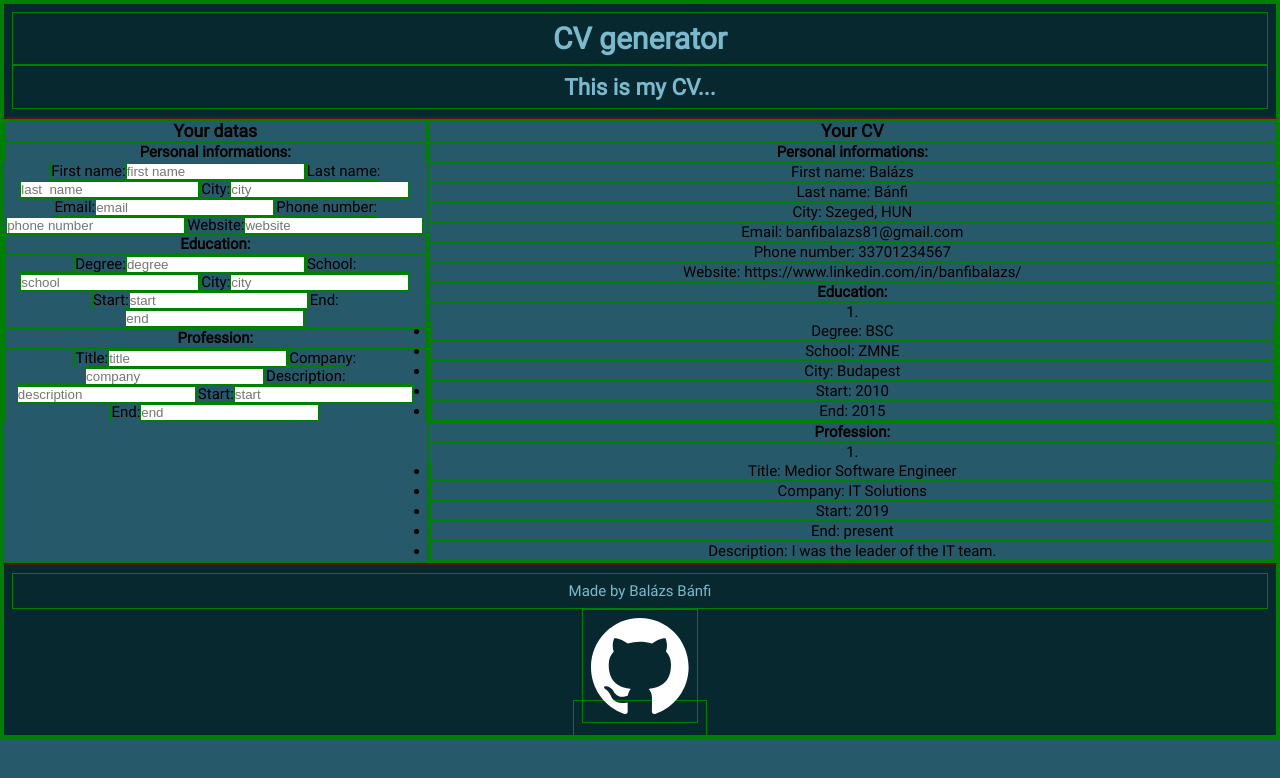
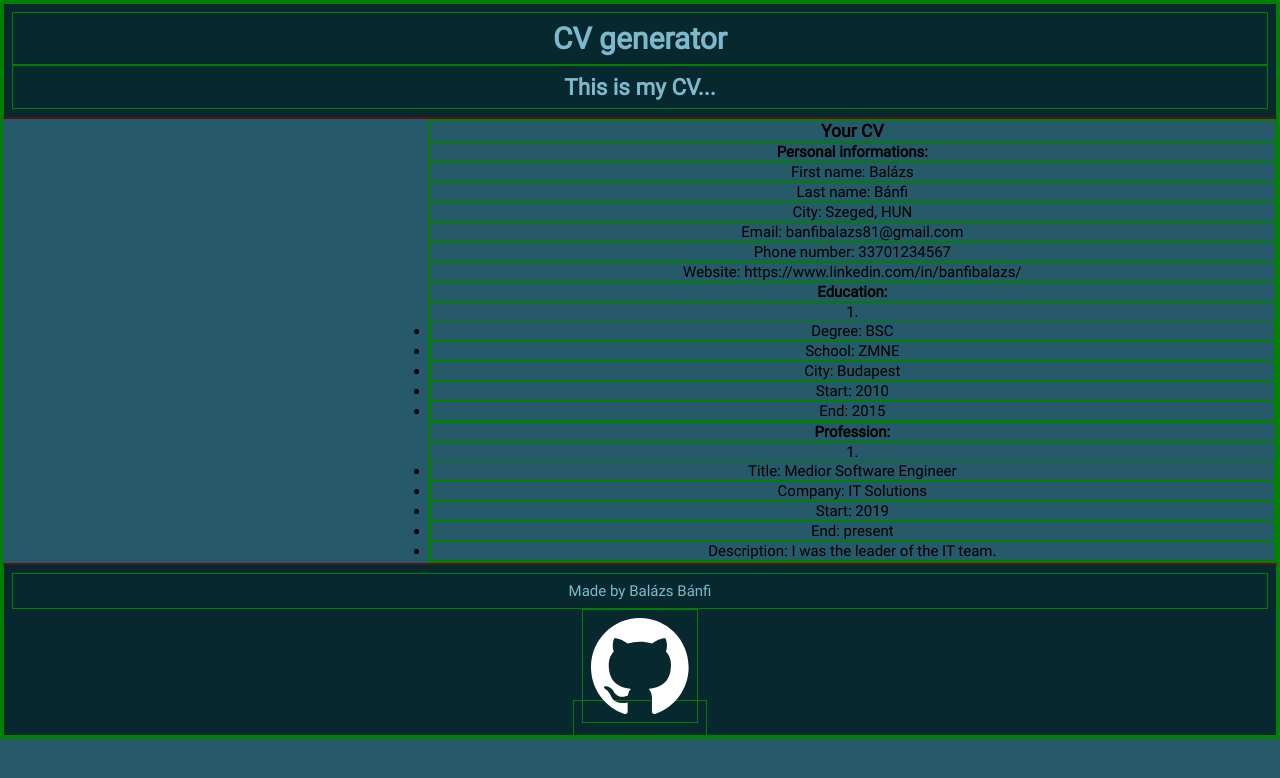
Before and after one commit to BalazsBanfi/CV-generator, a React (Vite) app: page / in a window 1280 px wide. Shown: the top 778 px of the page. Built offline with nearby package versions, Linux system fonts and the light colour scheme.

Commit message:
Refrakror nested object

```diff
--- a/src/App.jsx
+++ b/src/App.jsx
@@ -6,13 +6,18 @@ import Printable from "./components/Printable";
 import { Person } from "./components/sampleCV";
 
 function App() {
-  const [data, setData] = useState(Person);
+  const [personalData, setPersonalData] = useState(Person.personal);
+  const [educationData, setEducationData] = useState(Person.education);
+  const [professionData, setProfessionData] = useState(Person.profession);
 
   return (
     <>
       <Header />
-      <Editor cv={data} setData={setData} />
-      <Printable cv={data} />
+      <Printable
+        personalData={personalData}
+        educationData={educationData}
+        professionData={professionData}
+      />
       <Footer />
     </>
   );
--- a/src/components/Editor.jsx
+++ b/src/components/Editor.jsx
@@ -1,24 +1,3 @@
-export default function Editor({ cv, setData }) {
-  const personalInfo = cv.personal.map((x) => {
-    return (
-      <label key={x.name}>
-        {x.name}:
-        <input
-          type={x.type ? x.type : "text"}
-          placeholder={x.name.toLowerCase()}
-          required
-          onChange={(e) =>
-            setData((cv) => {
-              let prev = { ...cv };
-              prev.personal[x].text = e.target.value;
-              return { prev };
-            })
-          }
-        ></input>
-      </label>
-    );
-  });
-
 function FormEdu(props) {
   return (
     <form key={props.id}>
@@ -45,10 +24,6 @@ export default function Editor({ cv, setData }) {
     </form>
   );
 }
-
-  const educationInfo = cv.education.map((x) => {
-    return <FormEdu elem={x} />;
-  });
 
 function FormProf(props) {
   return (
@@ -77,6 +52,24 @@ export default function Editor({ cv, setData }) {
   );
 }
 
+export default function Editor({ personalData, setPersonalData }) {
+  const personalInfo = personalData.map((x, i) => {
+    return (
+      <label key={x.name}>
+        {x.name}:
+        <input
+          type={x.type ? x.type : "text"}
+          placeholder={x.name.toLowerCase()}
+          required
+        ></input>
+      </label>
+    );
+  });
+
+  const educationInfo = cv.education.map((x) => {
+    return <FormEdu elem={x} />;
+  });
+
   const professionInfo = cv.profession.map((x) => {
     return <FormProf elem={x} />;
   });
--- a/src/components/Printable.jsx
+++ b/src/components/Printable.jsx
@@ -1,5 +1,9 @@
-export default function Printable({ cv }) {
-  const personalInfo = cv.personal.map((x) => {
+export default function Printable({
+  personalData,
+  educationData,
+  professionData,
+}) {
+  const personalInfo = personalData.map((x) => {
     return (
       <p key={x.name}>
         {x.name}: {x.text}
@@ -7,7 +11,7 @@ export default function Printable({ cv }) {
     );
   });
 
-  const educationInfo = cv.education.map((x, index) => {
+  const educationInfo = educationData.map((x, index) => {
     return (
       <ul key={x.id}>
         {index + 1}.<li key="x.degree">Degree: {x.degree}</li>
@@ -19,7 +23,7 @@ export default function Printable({ cv }) {
     );
   });
 
-  const professionInfo = cv.profession.map((x, index) => {
+  const professionInfo = professionData.map((x, index) => {
     return (
       <ul key={x.id}>
         {index + 1}.<li key="x.title">Title: {x.title}</li>
```
Lines whose indentation alone changed are shown as unchanged.
